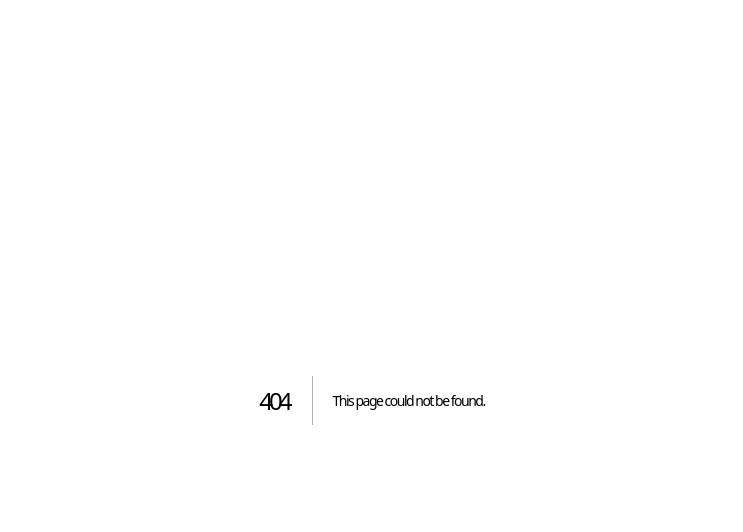
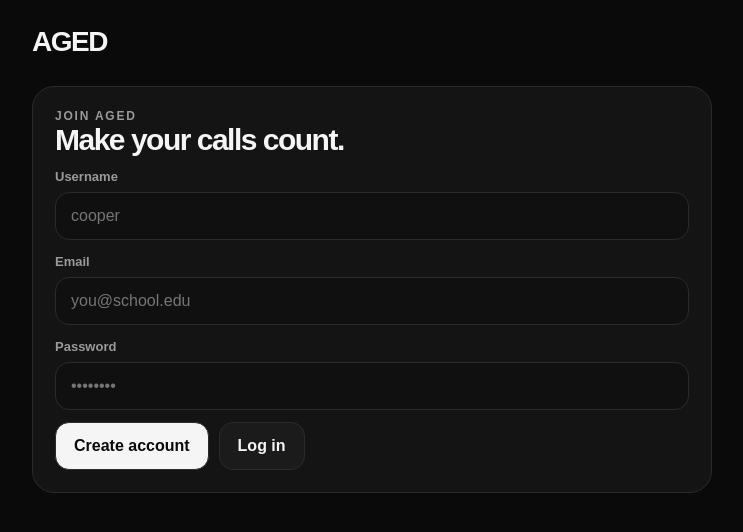
Before and after one commit to incongnitoperson-cpu/AGED, a Next.js app: page /login in a window 1280 px wide. Before the commit this address had no page. Shown: the top 532 px of the page, without its empty margins (268-1011 px from the left). Built offline with nearby package versions, Linux system fonts and the light colour scheme.

Commit message:
Add login and signup screen

```diff
--- /dev/null
+++ b/app/login/page.tsx
@@ -0,0 +1,28 @@
+import Link from 'next/link'
+import { signIn, signUp } from './actions'
+
+export default async function Login({ searchParams }: { searchParams: Promise<{ error?: string }> }) {
+  const params = await searchParams
+  return (
+    <main className="shell">
+      <nav className="nav"><Link className="logo" href="/">AGED</Link></nav>
+      <section className="card">
+        <div className="eyebrow">Join AGED</div>
+        <h2>Make your calls count.</h2>
+        {params.error && <p className="error">{params.error}</p>}
+        <form>
+          <label>Username</label>
+          <input className="input" name="username" placeholder="cooper" />
+          <label>Email</label>
+          <input className="input" name="email" type="email" required placeholder="you@school.edu" />
+          <label>Password</label>
+          <input className="input" name="password" type="password" minLength={6} required placeholder="••••••••" />
+          <div className="row">
+            <button className="btn" formAction={signUp}>Create account</button>
+            <button className="btn secondary" formAction={signIn}>Log in</button>
+          </div>
+        </form>
+      </section>
+    </main>
+  )
+}
```
